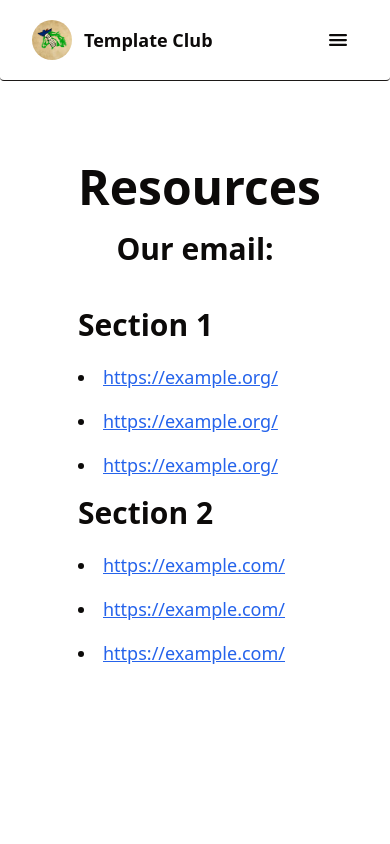
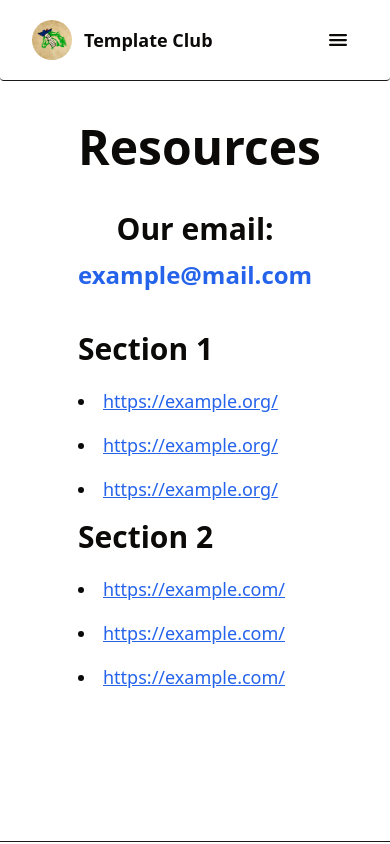
Before and after one commit to homesteadmathclub/new-website, a Next.js app: page /resources in a window 390 px wide. Shown: the top 844 px of the page. Built offline with nearby package versions, Linux system fonts and the light colour scheme.

Commit message:
Repo cleanup and responsiveness fix

```diff
--- a/src/app/meetings/page.js
+++ b/src/app/meetings/page.js
@@ -5,8 +5,8 @@ import Image from 'next/image';
 
 export default function Meetings() {
 	return (
-		<main className='min-h-[80dvh] grid flex-col gap-y-[10rem]'>
-			<div className='h-full text-sm items-center justify-center w-[75%] lg:w-[70%] mx-auto pt-[5dvh] lg:pt-[5dvh]'>
+		<main className='min-h-[80dvh] grid flex-col gap-y-[10rem] pb-10 md:pb-0'>
+			<div className='h-full text-sm items-center justify-center w-[75%] lg:w-[70%] mx-auto pt-[5dvh]'>
 				<div className='m-auto text-center justify-center flex-col'>
 					<h1 className='font-bold text-5xl mb-5'>Meetings</h1>
 					<h1 className='font-bold text-3xl mb-12'>When & Where?</h1>
--- a/src/app/officers/page.js
+++ b/src/app/officers/page.js
@@ -4,7 +4,7 @@ import { Button } from '@/components/ui/button';
 
 export default function Officers() {
 	return (
-		<main className='min-h-[90dvh] w-[85%] lg:w-[80%] mx-auto pt-[5dvh] lg:pt-[5dvh] flex items-center flex-col pb-16'>
+		<main className='min-h-[90dvh] w-[85%] lg:w-[80%] mx-auto pt-[5dvh] flex items-center flex-col pb-16'>
 			<h1 className='mx-auto font-bold text-5xl mb-10'>Officer Team</h1>
 			<section className='flex flex-wrap gap-x-10 gap-y-6 w-[90%] justify-between mx-auto mb-16'>
 				{config.officer_team.map((officer, index) => {
@@ -31,12 +31,12 @@ export default function Officers() {
 				})}
 			</section>
 			{config.officer_app.display && (
-				<section className='text-center lg:text-left flex flex-col items-center justify-center'>
+				<section className='text-center flex flex-col items-center justify-center'>
 					<h2 className='mx-auto font-bold text-3xl mb-5'>
 						Officer Application
 					</h2>
 					{config.officer_app.open ? (
-						<div className='flex flex-col lg:max-w-[60%]'>
+						<div className='flex flex-col md:max-w-[60%]'>
 							<p className='text-stone-300 text-lg pb-4'>
 								{config.officer_app.open_text}
 							</p>
@@ -51,7 +51,7 @@ export default function Officers() {
 							</Button>
 						</div>
 					) : (
-						<p className='text-lg font-medium text-stone-300 pb-10'>
+						<p className='text-lg font-medium text-stone-300 pb-10 md:w-[60%]'>
 							{config.officer_app.closed_text}
 						</p>
 					)}
--- a/src/app/page.js
+++ b/src/app/page.js
@@ -10,18 +10,10 @@ import {
 } from '@/components/ui/carousel';
 import Autoplay from 'embla-carousel-autoplay';
 import { CarouselImageCard } from '@/components/carousel-image-card';
-import Image from 'next/image';
 
 export default function Home() {
 	return (
 		<main className='flex flex-col gap-y-12 h-full mt-[2.5dvh] lg:-mt-[10dvh]'>
-			{/* <Image
-				src='/placeholder3.png'
-				alt='drone shot of hhs'
-				width={800}
-				height={300}
-				className='w-full absolute -z-10 brightness-[.2] h-[50%] object-cover hero-image'
-			/> */}
 			<div className='lg:mt-[10rem] text-sm lg:grid lg:grid-cols-[55%,10%,35%] items-center justify-center w-[82.5%] lg:w-[80%] mx-auto'>
 				<div className='flex flex-col gap-y-6 pt-10 mx-auto'>
 					<div className='flex items-end text-7xl font-bold'>
@@ -78,7 +70,7 @@ export default function Home() {
 			{config.display_about && (
 				<>
 					<a name='about'></a>
-					<div className='text-sm items-center justify-center w-[70%] lg:w-[65%] mx-auto pt-[5dvh] lg:pt-[5dvh] mb-12'>
+					<div className='text-sm items-center justify-center w-[70%] lg:w-[65%] mx-auto pt-[5dvh] mb-12'>
 						<div className='m-auto text-center justify-center flex-col'>
 							<h1 className='font-bold text-5xl mb-5'>
 								About Us
--- a/src/app/resources/page.js
+++ b/src/app/resources/page.js
@@ -4,19 +4,19 @@ import config from '@/lib/config.js';
 
 export default function Resources() {
 	return (
-		<main className='min-h-[90dvh] grid flex-col gap-y-[10rem] mt-10'>
-			<div className='h-full text-sm items-center justify-center w-[60%] lg:w-[55%] mx-auto pt-[5dvh] lg:pt-[5dvh]'>
+		<main className='min-h-[90dvh] grid flex-col gap-y-[10rem] pt-[5dvh]'>
+			<div className='h-full text-sm items-center justify-center w-[60%] lg:w-[55%] mx-auto'>
 				<div className='m-auto text-center justify-center flex-col'>
-					<h1 className='font-bold text-5xl mb-5'>Resources</h1>
-					<h1 className='font-bold text-3xl mb-10'>
-						Our email:{' '}
+					<h1 className='font-bold text-5xl mb-10'>Resources</h1>
+					<div className='mx-auto w-max justify-center items-center flex flex-col md:flex-row mb-10 gap-3'>
+						<h2 className='font-bold text-3xl'>Our email:</h2>
 						<a
-							className='hover:underline text-blue-600 dark:text-blue-500'
+							className='text-2xl md:text-3xl md:font-bold font-semibold hover:underline text-blue-600 dark:text-blue-500 mx-auto'
 							href={'mailto:' + config.club_email}
 						>
-							{config.club_contact_email}
+							{config.club_email}
 						</a>
-					</h1>
+					</div>
 				</div>
 				{config.resources_sections.map((obj, index) => (
 					<div key={index}>
```
Also changed, not shown: src/app/globals.css (+2 -10 lines), 1 other file (tests, documents, lock files or other folders).
